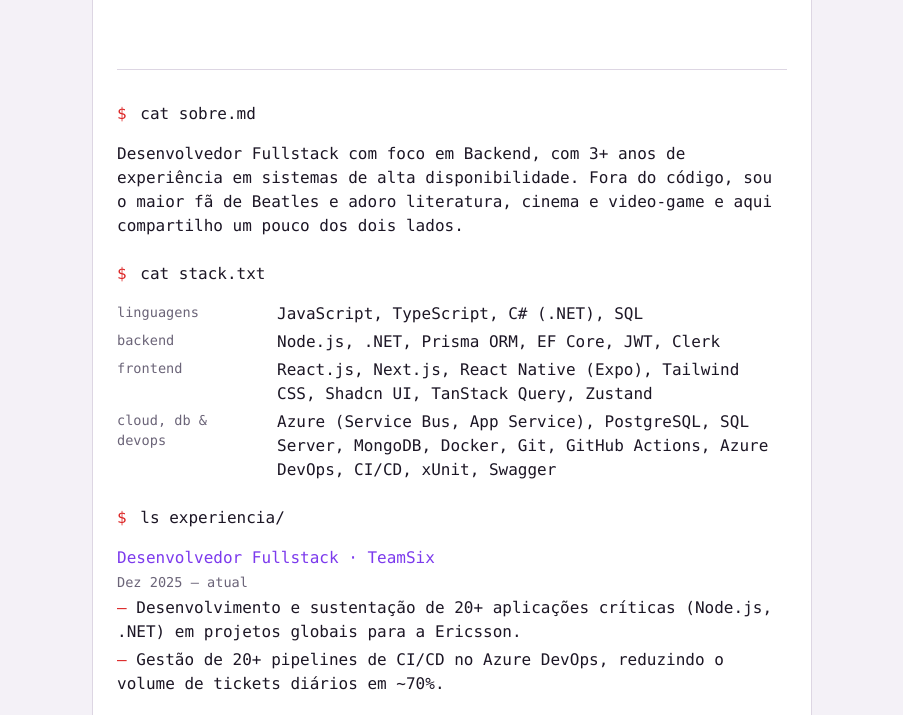
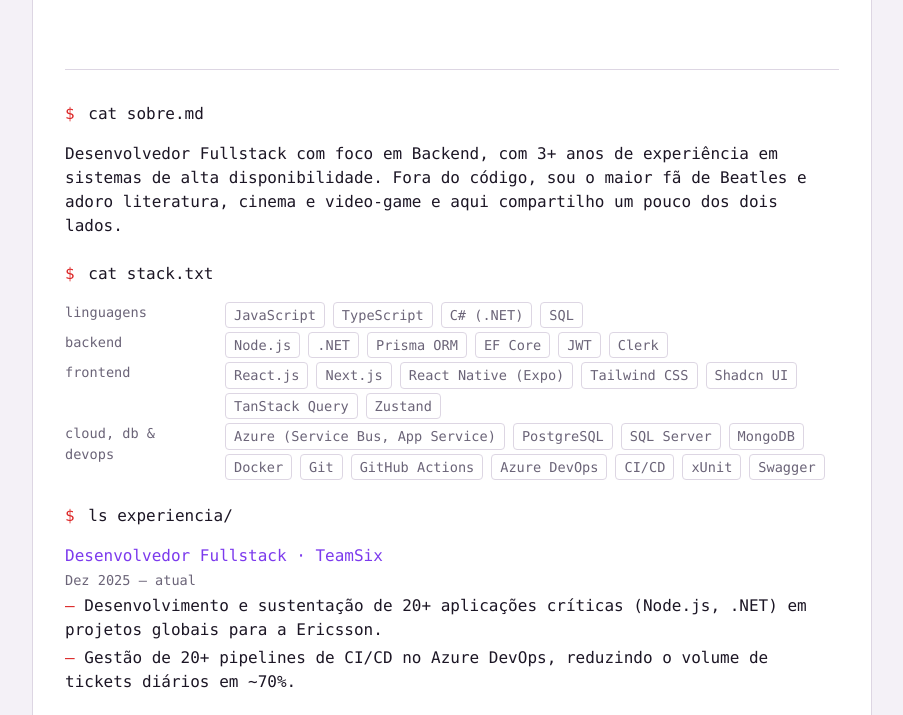
Before and after one commit to MatheusMW21/generic-blog, an Astro site in the folder my-blog/: page / in a window 1280 px wide. Shown: the part 332-1047 px from the top of the page, without its empty margins (188-1091 px from the left). Built offline with nearby package versions, Linux system fonts and the light colour scheme; Astro itself is replaced by a stand-in of ours.

Commit message:
style: badges na stack técnica e mais respiro horizontal na página
- transforma a lista de tecnologias (cat stack.txt) em badges individuais
  em vez de texto corrido, mais fácil de escanear
- aumenta a largura do conteúdo (720px → 840px) e o padding horizontal,
  pra parar de parecer isolado em monitores grandes
- remove linha "astro" solta que tinha sobrado no topo do ProjectsContent.astro

```diff
--- a/my-blog/src/components/Header.astro
+++ b/my-blog/src/components/Header.astro
@@ -63,7 +63,7 @@ const langToggleHref = getRelativeLocaleUrl(otherLang, basePath);
 
 <style>
 	header {
-		padding: var(--space-4);
+		padding: var(--space-4) var(--space-5);
 	}
 
 	.utility-bar {
--- a/my-blog/src/components/HomeContent.astro
+++ b/my-blog/src/components/HomeContent.astro
@@ -24,7 +24,9 @@ const skillGroups = [
               {skillGroups.map((group) => (
                       <li>
                               <span class="skill-label">{group.label}</span>
-                              <span class="skill-items">{group.items.join(', ')}</span>
+                              <span class="skill-items badge-list">
+                                        {group.items.map((item) => <span class="badge">{item}</span>)}
+                              </span>
                       </li>
               ))}
       </ul>
--- a/my-blog/src/components/ProjectsContent.astro
+++ b/my-blog/src/components/ProjectsContent.astro
@@ -1,4 +1,3 @@
-astro
 ---
 import { projects } from '../data/projetos';
 import { useTranslations } from '../i18n/ui';
--- a/my-blog/src/layouts/Layout.astro
+++ b/my-blog/src/layouts/Layout.astro
@@ -88,7 +88,7 @@ const { title, description = 'Blog pessoal e profissional.' } = Astro.props;
       }
 
       main {
-              padding: var(--space-4) var(--space-4) var(--space-5);
+              padding: var(--space-4) var(--space-5) var(--space-5);
       }
 
       @media (max-width: 640px) {
--- a/my-blog/src/styles/global.css
+++ b/my-blog/src/styles/global.css
@@ -9,7 +9,7 @@
   --font-mono:
     ui-monospace, "SFMono-Regular", Menlo, Consolas, "Liberation Mono",
     monospace;
-  --content-width: 720px;
+  --content-width: 840px;
   --space-1: 0.25rem;
   --space-2: 0.5rem;
   --space-3: 1rem;
@@ -46,7 +46,9 @@ body {
   color: var(--color-text);
   font-family: var(--font-mono);
   line-height: 1.5;
-  transition: background-color 0.15s ease, color 0.15s ease;
+  transition:
+    background-color 0.15s ease,
+    color 0.15s ease;
 }
 
 a {
@@ -90,3 +92,19 @@ a:hover {
   font-weight: normal;
   margin: 0;
 }
+
+.badge-list {
+  display: flex;
+  flex-wrap: wrap;
+  gap: var(--space-1) var(--space-2);
+}
+
+.badge {
+  background: rgba(255, 255, 255, 0.04);
+  border: 1px solid var(--color-border);
+  border-radius: 4px;
+  padding: 2px var(--space-2);
+  font-size: var(--font-size-meta);
+  color: var(--color-text-muted);
+  white-space: nowrap;
+}
```
